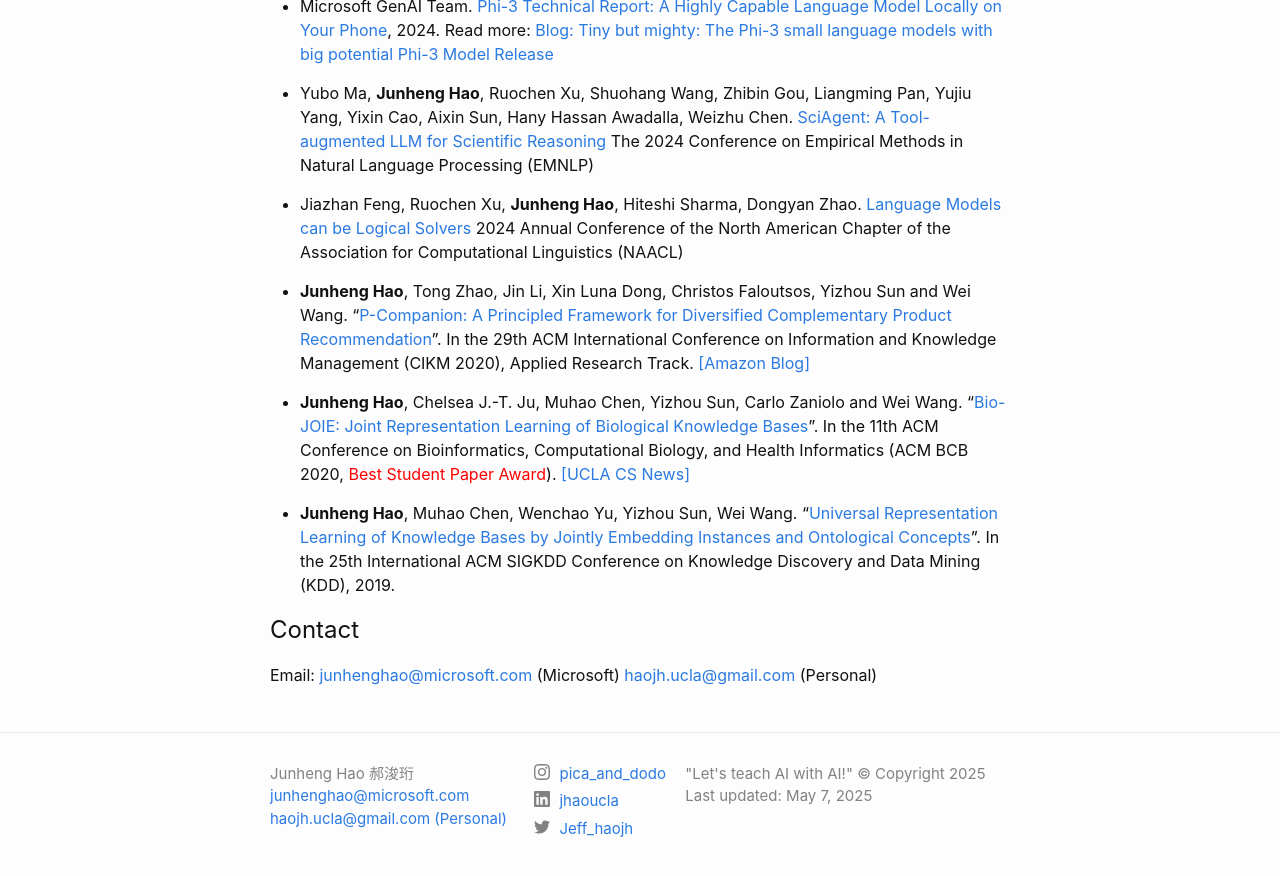
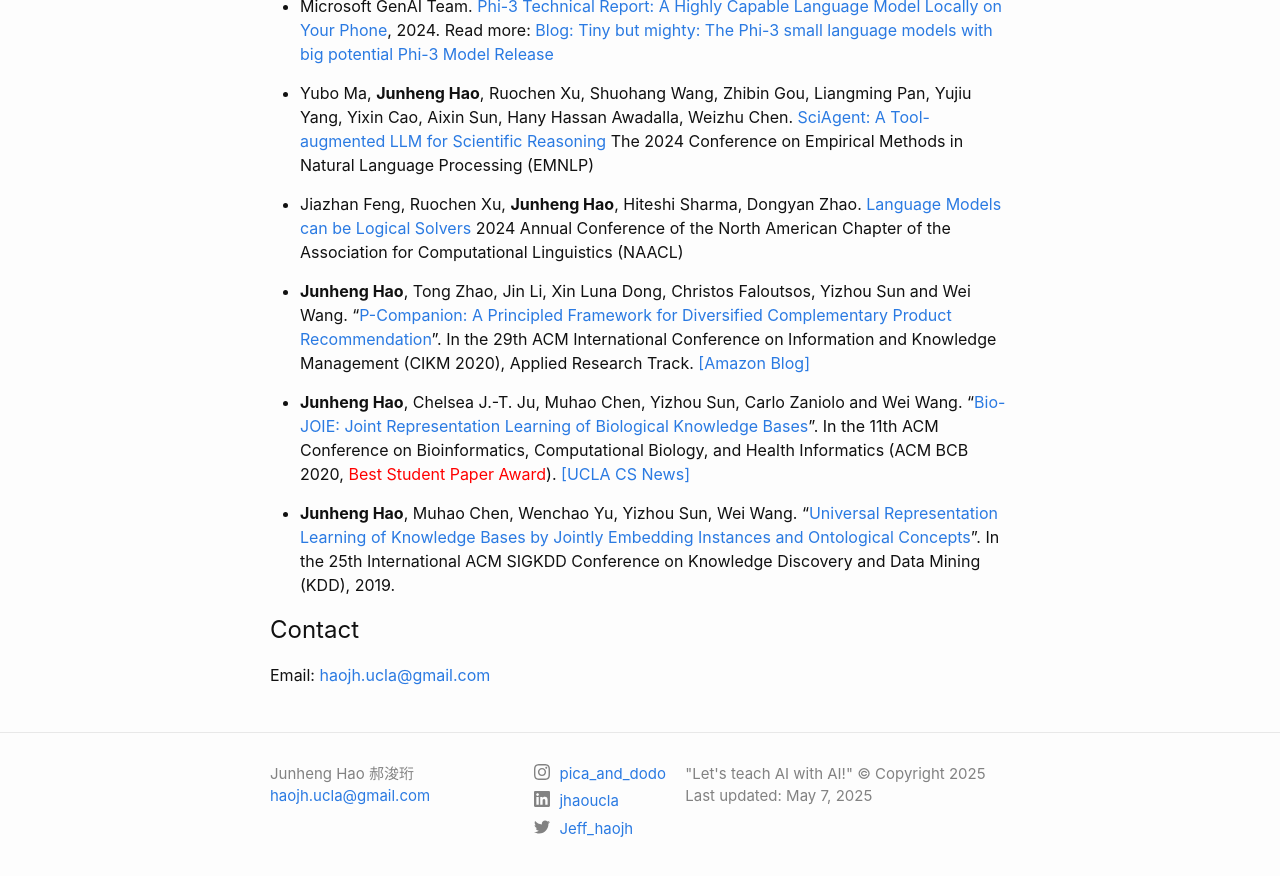
Before and after one commit to junhenghao/junhenghao.github.io, a Jekyll site: the page built from about.md, in a window 1280 px wide and 900 px high, scrolled down 1314 px. Shown: the top 876 px of the window. Built offline with Jekyll 4.4.1, drawn with Linux system fonts in a browser that asks for light colours.

Commit message:
update email

```diff
--- a/_config.yml
+++ b/_config.yml
@@ -1,7 +1,7 @@
 title: Junheng Hao
 author: Junheng Hao 郝浚珩
-email: junhenghao@microsoft.com
-pemail: haojh.ucla@gmail.com (Personal)
+email: haojh.ucla@gmail.com
+# pemail: haojh.ucla@gmail.com (Personal)
 description: > # this means to ignore newlines until "twitter_username:"
   "Let's teach AI with AI!"
 
--- a/_includes/footer.html
+++ b/_includes/footer.html
@@ -17,7 +17,7 @@
             </li>
             {%- if site.email -%}
             <li><a class="u-email" href="mailto:{{ site.email }}">{{ site.email }}</a></li>
-            <li><a class="u-email" href="mailto:{{ site.pemail }}">{{ site.pemail }}</a></li>
+            <!-- <li><a class="u-email" href="mailto:{{ site.pemail }}">{{ site.pemail }}</a></li> -->
             {%- endif -%}
         </ul>
       </div>
--- a/about.md
+++ b/about.md
@@ -50,5 +50,5 @@ Check full list here at [Publications](https://junhenghao.github.io/publication)
 * **Junheng Hao**, Muhao Chen, Wenchao Yu, Yizhou Sun, Wei Wang. "[Universal Representation Learning of Knowledge Bases by Jointly Embedding Instances and Ontological Concepts](https://dl.acm.org/citation.cfm?id=3330838)". In the 25th International ACM SIGKDD Conference on Knowledge Discovery and Data Mining (KDD), 2019.
 
 ## Contact
-Email: [junhenghao@microsoft.com]((mailto:junhenghao@microsoft.com)) (Microsoft) [haojh.ucla@gmail.com](mailto:haojh.ucla@gmail.com) (Personal)
+Email: [haojh.ucla@gmail.com](mailto:haojh.ucla@gmail.com)
 <!-- <p>Feel free to <a href="/contact/">contact me</a>.</p> -->
```
